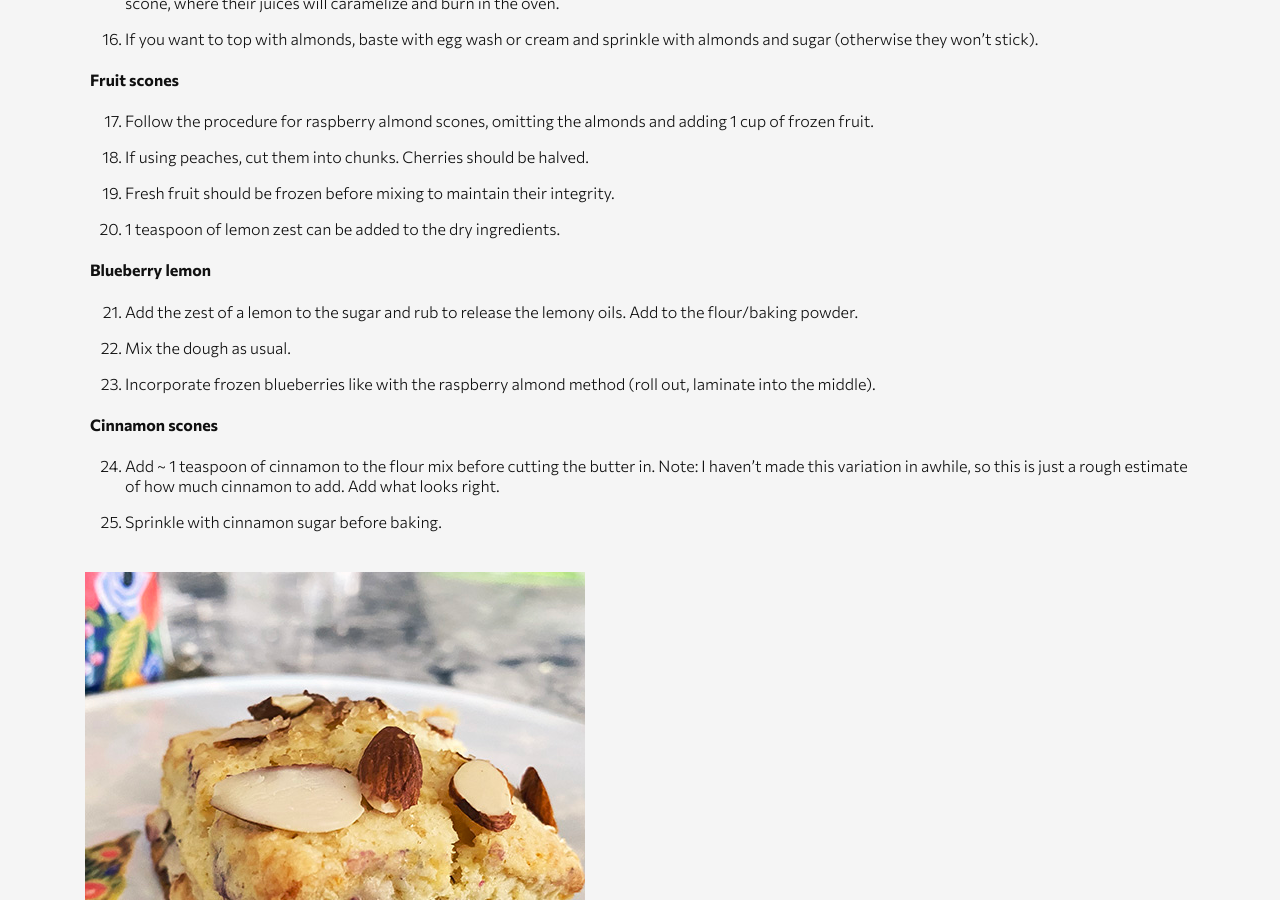
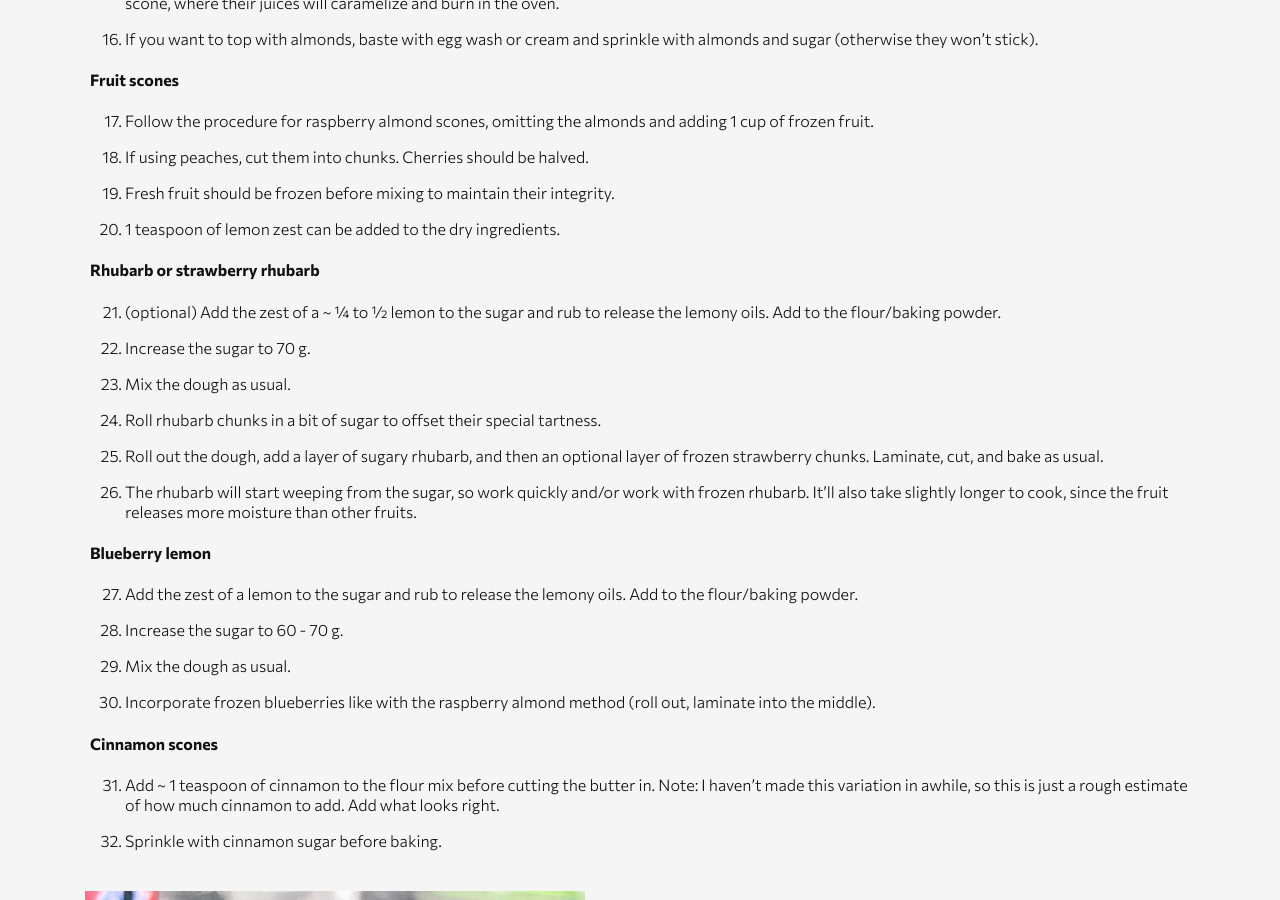
Before and after one commit to flaneuse/recipes, a Jekyll site: the page built from _posts/2020-12-20-master-scone-recipe.md, in a window 1280 px wide and 900 px high, scrolled down 1312 px. Built offline with Jekyll 4.4.1, drawn with Linux system fonts in a browser that asks for light colours; nearby versions of some CDN libraries.

Commit message:
Add rhubarb scone variation

```diff
--- a/_posts/2020-12-20-master-scone-recipe.md
+++ b/_posts/2020-12-20-master-scone-recipe.md
@@ -67,8 +67,16 @@ recipeInstructions:
   - If using peaches, cut them into chunks. Cherries should be halved.
   - Fresh fruit should be frozen before mixing to maintain their integrity.
   - 1 teaspoon of lemon zest can be added to the dry ingredients.
+  - "<h4>Rhubarb or strawberry rhubarb</h4>"
+  - (optional) Add the zest of a ~ &frac14; to &frac12; lemon to the sugar and rub to release the lemony oils.  Add to the flour/baking powder.
+  - Increase the sugar to 70 g.
+  - Mix the dough as usual.
+  - Roll rhubarb chunks in a bit of sugar to offset their special tartness.
+  - Roll out the dough, add a layer of sugary rhubarb, and then an optional layer of frozen strawberry chunks.  Laminate, cut, and bake as usual.
+  - The rhubarb will start weeping from the sugar, so work quickly and/or work with frozen rhubarb. It'll also take slightly longer to cook, since the fruit releases more moisture than other fruits.
   - "<h4>Blueberry lemon</h4>"
   - Add the zest of a lemon to the sugar and rub to release the lemony oils.  Add to the flour/baking powder.
+  - Increase the sugar to 60 - 70 g.
   - Mix the dough as usual.
   - Incorporate frozen blueberries like with the raspberry almond method (roll out, laminate into the middle).
   - "<h4>Cinnamon scones</h4>"
```
